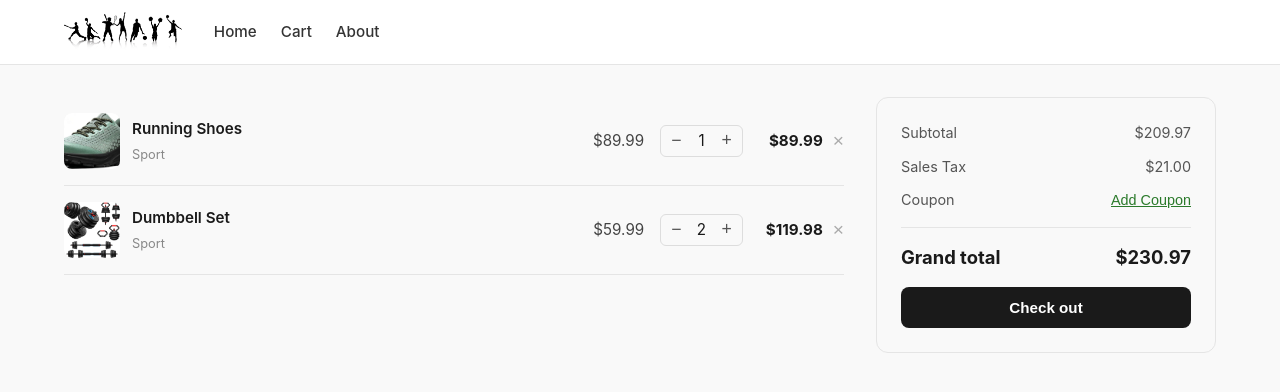
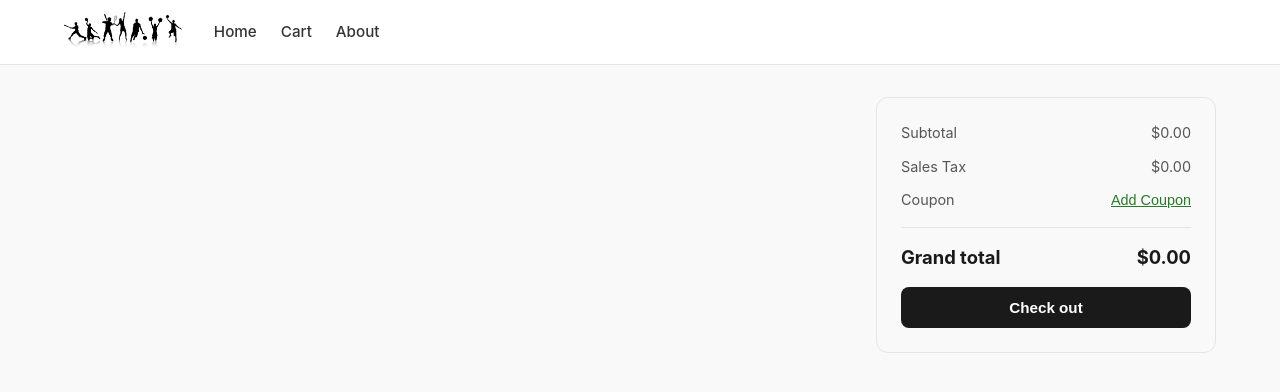
Before and after one commit to iehf/product-cart, a Next.js app: page /cart in a window 1280 px wide. Shown: the top 392 px of the page. Built offline with nearby package versions, Linux system fonts and the light colour scheme.

Commit message:
added zustand state manager

```diff
--- a/components/CartIcon.tsx
+++ b/components/CartIcon.tsx
@@ -5,15 +5,17 @@ import { useState } from "react";
 import CartModal from "./CartModal";
 import cartImg from "@/public/cart.png";
 import Image from "next/image";
+import { useCartStore } from "@/store/cartStore";
 
 export default function CartIcon() {
   const [showModal, setShowModal] = useState(false);
+  const cartItems = useCartStore((state) => state.items);
 
   return (
     <>
       <button className={styles.btn} onClick={() => setShowModal(true)}>
         <Image src={cartImg} alt="cart" className={styles.icon} />
-        <span className={styles.badge}>4</span>
+        <span className={styles.badge}>{cartItems.length}</span>
       </button>
 
       {showModal && <CartModal onClose={() => setShowModal(false)} />}
--- a/components/CartList.tsx
+++ b/components/CartList.tsx
@@ -1,33 +1,10 @@
 "use client";
 
 import { useState } from "react";
-import { CartItemType } from "@/lib/types";
 import CartItem from "./CartItem";
 import CartSummary from "./CartSummary";
 import styles from "@/components/CartList.module.css";
-
-const mockItems: CartItemType[] = [
-  {
-    product: {
-      id: 1,
-      name: "Running Shoes",
-      price: 89.99,
-      image: "/products/running-shoes.jpg",
-      category: "Sport",
-    },
-    quantity: 1,
-  },
-  {
-    product: {
-      id: 3,
-      name: "Dumbbell Set",
-      price: 59.99,
-      image: "/products/dumbbell-set.jpg",
-      category: "Sport",
-    },
-    quantity: 2,
-  },
-];
+import { useCartStore } from "@/store/cartStore";
 
 const TAX_RATE = 0.1;
 
@@ -36,60 +13,40 @@ interface CartListProps {
 }
 
 const CartList = ({ variant = "page" }: CartListProps) => {
-  const [items, setItems] = useState<CartItemType[]>(mockItems);
+  const itemsInCart = useCartStore((state) => state.items);
+  const { increaseQty, decreaseQty, removeItem } = useCartStore();
   const [coupon, setCoupon] = useState(false);
 
-  const subtotal = items.reduce(
+  const subtotal = itemsInCart.reduce(
     (sum, item) => sum + item.product.price * item.quantity,
-    0
+    0,
   );
   const tax = subtotal * TAX_RATE;
   const grandTotal = subtotal + tax;
 
-  const increase = (id: number) =>
-    setItems((prev) =>
-      prev.map((item) =>
-        item.product.id === id ? { ...item, quantity: item.quantity + 1 } : item
-      )
-    );
-
-  const decrease = (id: number) =>
-    setItems((prev) =>
-      prev
-        .map((item) =>
-          item.product.id === id ? { ...item, quantity: item.quantity - 1 } : item
-        )
-        .filter((item) => item.quantity > 0)
-    );
-
-  const remove = (id: number) =>
-    setItems((prev) => prev.filter((item) => item.product.id !== id));
-
-  const summary = (
-    <CartSummary
-      subtotal={subtotal}
-      tax={tax}
-      grandTotal={grandTotal}
-      coupon={coupon}
-      onCoupon={() => setCoupon(true)}
-      variant={variant}
-    />
-  );
-
   return (
-    <div className={variant === "page" ? styles.wrapperPage : styles.wrapperModal}>
+    <div
+      className={variant === "page" ? styles.wrapperPage : styles.wrapperModal}
+    >
       <div className={styles.items}>
-        {items.map((item) => (
+        {itemsInCart.map((item) => (
           <CartItem
             key={item.product.id}
             {...item}
-            onIncrease={() => increase(item.product.id)}
-            onDecrease={() => decrease(item.product.id)}
-            onRemove={() => remove(item.product.id)}
+            onIncrease={() => increaseQty(item.product.id)}
+            onDecrease={() => decreaseQty(item.product.id)}
+            onRemove={() => removeItem(item.product.id)}
           />
         ))}
       </div>
-      {summary}
+      <CartSummary
+        subtotal={subtotal}
+        tax={tax}
+        grandTotal={grandTotal}
+        coupon={coupon}
+        onCoupon={() => setCoupon(true)}
+        variant={variant}
+      />
     </div>
   );
 };
--- a/components/ProductItem.module.css
+++ b/components/ProductItem.module.css
@@ -68,3 +68,22 @@
 .btn:hover {
   background: #333;
 }
+
+.btn:disabled {
+  background: #ccc;
+  cursor: initial;
+}
+
+.spinner {
+  display: inline-block;
+  width: 14px;
+  height: 14px;
+  border: 2px solid #fff;
+  border-top-color: transparent;
+  border-radius: 50%;
+  animation: spin 0.6s linear infinite;
+}
+
+@keyframes spin {
+  to { transform: rotate(360deg); }
+}
--- a/package.json
+++ b/package.json
@@ -11,7 +11,8 @@
   "dependencies": {
     "next": "16.2.9",
     "react": "19.2.4",
-    "react-dom": "19.2.4"
+    "react-dom": "19.2.4",
+    "zustand": "^5.0.14"
   },
   "devDependencies": {
     "@tailwindcss/postcss": "^4",
--- /dev/null
+++ b/store/cartStore.ts
@@ -0,0 +1,65 @@
+import { create } from "zustand";
+import { CartItemType, Product } from "@/lib/types";
+import { persist } from "zustand/middleware";
+
+interface CartStore {
+  items: CartItemType[];
+  hasHydrated: boolean;
+  setHasHydrated: (value: boolean) => void;
+  addItem: (product: Product) => void;
+  removeItem: (id: number) => void;
+  increaseQty: (id: number) => void;
+  decreaseQty: (id: number) => void;
+}
+
+export const useCartStore = create<CartStore>()(
+  persist(
+    (set) => ({
+      items: [],
+      hasHydrated: false,
+      setHasHydrated: (value) => set({ hasHydrated: value }),
+
+      addItem: (product) =>
+        set((state) => {
+          const existing = state.items.find((i) => i.product.id === product.id);
+          if (existing) {
+            return {
+              items: state.items.map((i) =>
+                i.product.id === product.id
+                  ? { ...i, quantity: i.quantity + 1 }
+                  : i,
+              ),
+            };
+          }
+          return { items: [...state.items, { product, quantity: 1 }] };
+        }),
+
+      removeItem: (id) =>
+        set((state) => ({
+          items: state.items.filter((i) => i.product.id !== id),
+        })),
+
+      increaseQty: (id) =>
+        set((state) => ({
+          items: state.items.map((i) =>
+            i.product.id === id ? { ...i, quantity: i.quantity + 1 } : i,
+          ),
+        })),
+
+      decreaseQty: (id) =>
+        set((state) => ({
+          items: state.items
+            .map((i) =>
+              i.product.id === id ? { ...i, quantity: i.quantity - 1 } : i,
+            )
+            .filter((i) => i.quantity > 0),
+        })),
+    }),
+    {
+      name: "cart",
+      onRehydrateStorage: () => (state) => {
+        state?.setHasHydrated(true);
+      },
+    },
+  ),
+);
```
Also changed, not shown: components/ProductItem.tsx (+21 -2 lines).
